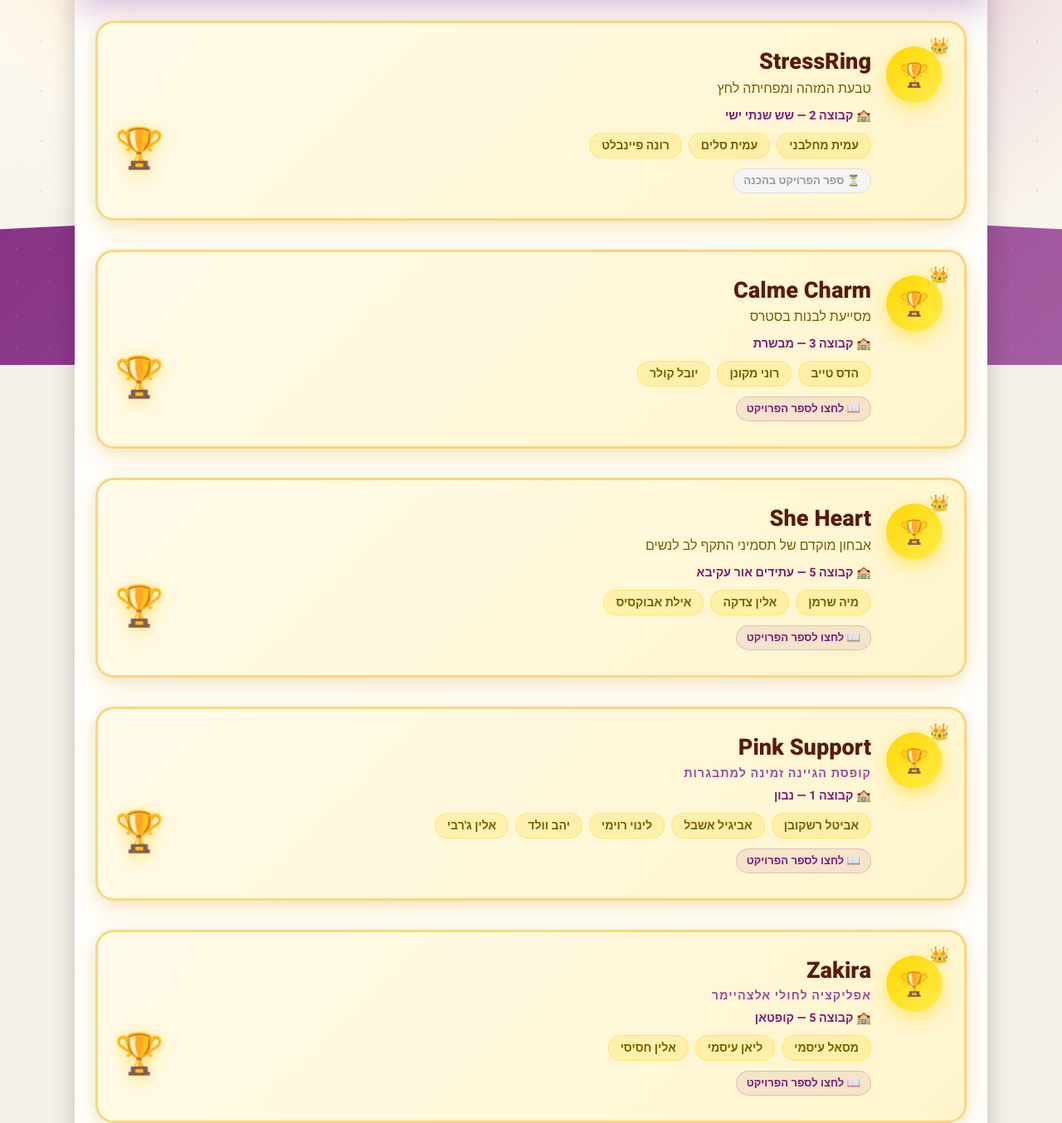
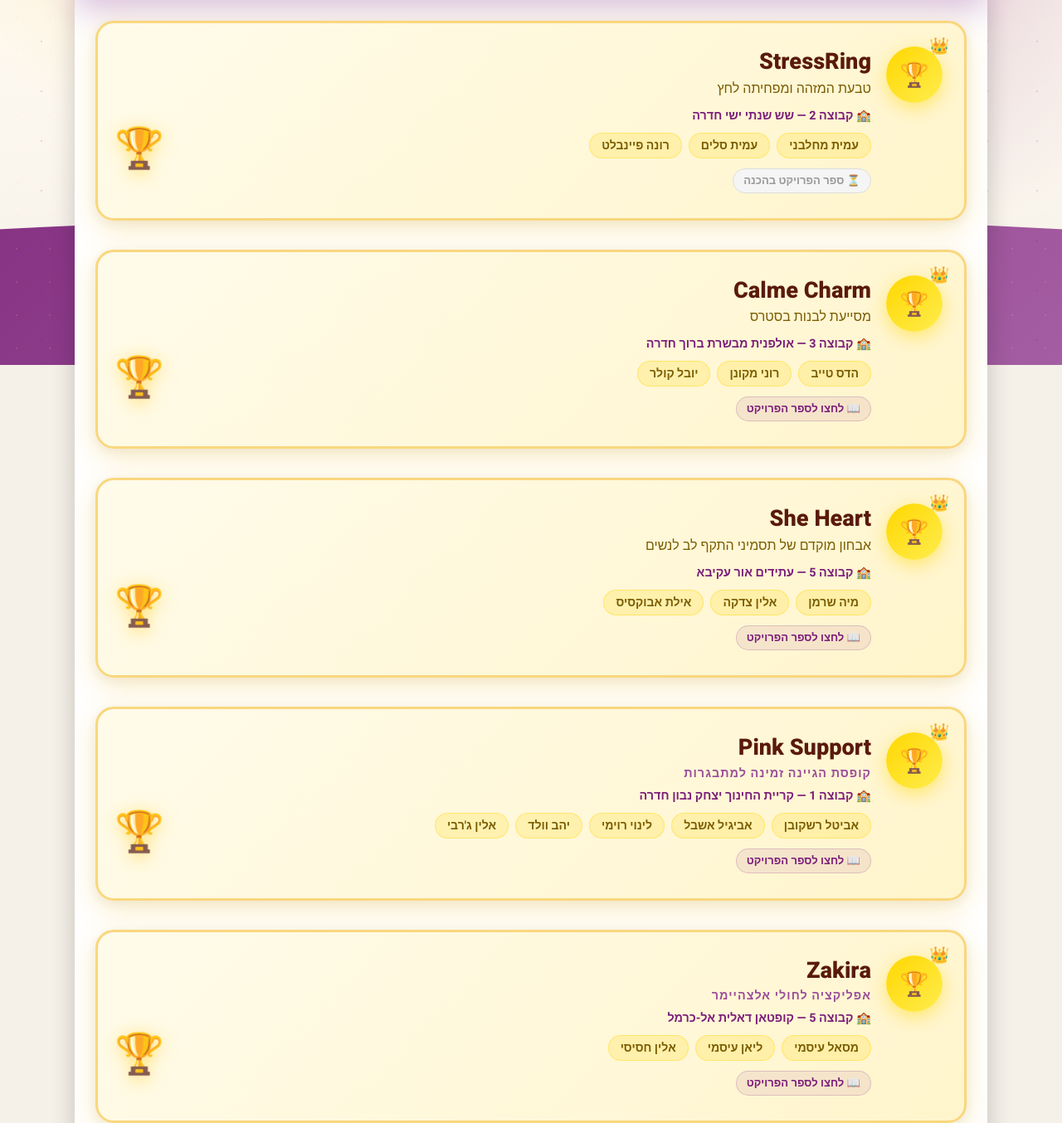
Before and after one commit to snirsnir/foreveryoungday, a website: page won.html in a window 1280 px wide. Shown: the part 360-1714 px from the top of the page at 83% size. Drawn offline with Linux system fonts and the light colour scheme.

Commit message:
Update won.html

```diff
--- a/won.html
+++ b/won.html
@@ -469,7 +469,7 @@
                         <div class="card-info">
                             <div class="project-name-first">StressRing</div>
                             <div class="project-desc">טבעת המזהה ומפחיתה לחץ</div>
-                            <div class="group-line">🏫 קבוצה 2 — שש שנתי ישי</div>
+                            <div class="group-line">🏫 קבוצה 2 — שש שנתי ישי חדרה</div>
                             <div class="members-list-first">
                                 <span class="member-chip gold-chip">עמית מחלבני</span>
                                 <span class="member-chip gold-chip">עמית סלים</span>
@@ -490,7 +490,7 @@
                         <div class="card-info">
                             <div class="project-name-first">Calme Charm</div>
                             <div class="project-desc">מסייעת לבנות בסטרס</div>
-                            <div class="group-line">🏫 קבוצה 3 — מבשרת</div>
+                            <div class="group-line">🏫 קבוצה 3 — אולפנית מבשרת ברוך חדרה</div>
                             <div class="members-list-first">
                                 <span class="member-chip gold-chip">הדס טייב</span>
                                 <span class="member-chip gold-chip">רוני מקונן</span>
@@ -534,7 +534,7 @@
                         <div class="card-info">
                             <div class="project-name-first">Pink Support</div>
                             <div class="project-subname">קופסת הגיינה זמינה למתבגרות</div>
-                            <div class="group-line">🏫 קבוצה 1 — נבון</div>
+                            <div class="group-line">🏫 קבוצה 1 — קריית החינוך יצחק נבון חדרה</div>
                             <div class="members-list-first">
                                 <span class="member-chip gold-chip">אביטל רשקובן</span>
                                 <span class="member-chip gold-chip">אביגיל אשבל</span>
@@ -558,7 +558,7 @@
                         <div class="card-info">
                             <div class="project-name-first">Zakira</div>
                             <div class="project-subname">אפליקציה לחולי אלצהיימר</div>
-                            <div class="group-line">🏫 קבוצה 5 — קופטאן</div>
+                            <div class="group-line">🏫 קבוצה 5 — קופטאן דאלית אל-כרמל</div>
                             <div class="members-list-first">
                                 <span class="member-chip gold-chip">מסאל עיסמי</span>
                                 <span class="member-chip gold-chip">ליאן עיסמי</span>
```
